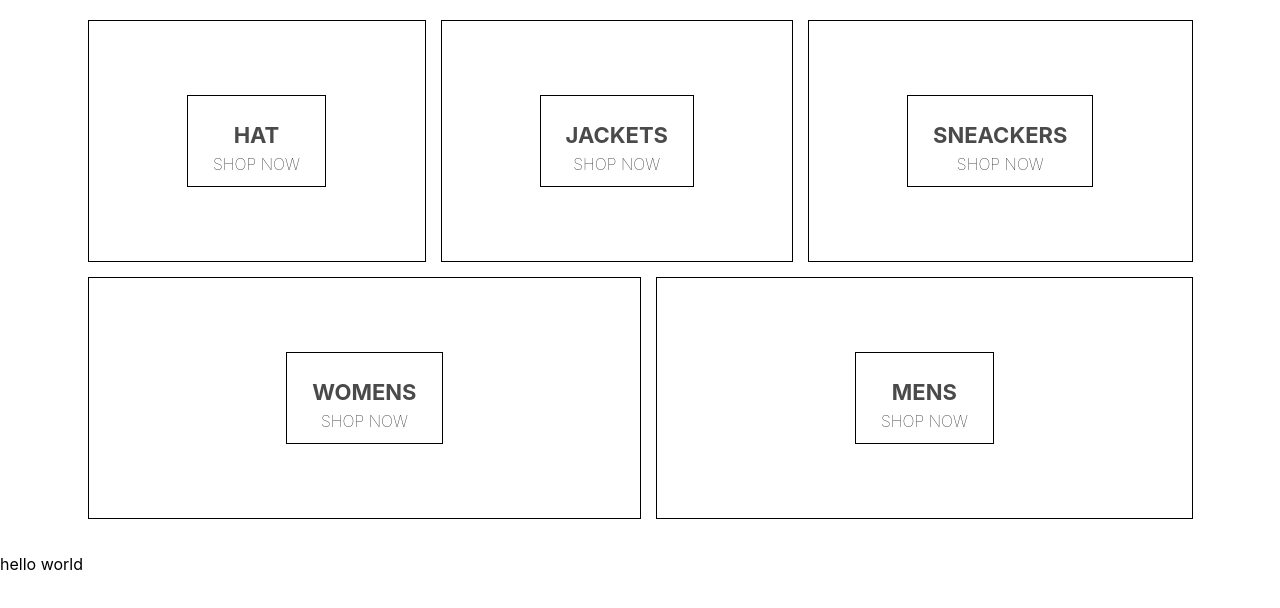
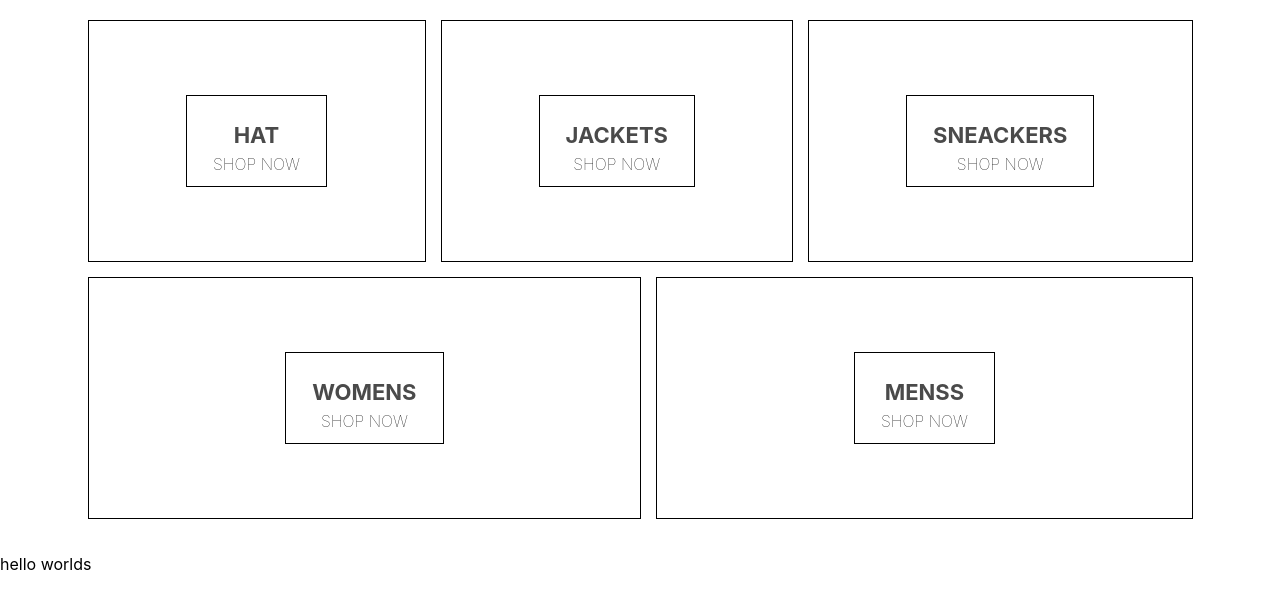
Before and after one commit to simontroyan/crown-shop, a React (Create React App) app: page / in a window 1280 px wide. Shown: the top 608 px of the page. Built offline with nearby package versions, Linux system fonts and the light colour scheme.

Commit message:
Change 2

```diff
--- a/src/App.js
+++ b/src/App.js
@@ -6,7 +6,7 @@ function App() {
   return (
     <div className="App">
       <Homepage />
-      hello world
+      hello worlds
     </div>
   );
 }
--- a/src/homepage.component.jsx
+++ b/src/homepage.component.jsx
@@ -30,7 +30,7 @@ const Homepage = () => (
             </div>
             <div className="menu-item">
                 <div className="content">
-                    <h1 className="title">MENS</h1>
+                    <h1 className="title">MENSS</h1>
                     <span className="subtitle">SHOP NOW</span>
                 </div>
             </div>
--- a/src/homepage.styles.scss
+++ b/src/homepage.styles.scss
@@ -32,7 +32,7 @@
 
     .content {
       height: 90px;
-      padding: 0 25px;
+      padding: 0 26px;
       display: flex;
       flex-direction: column;
       align-items: center;
```
